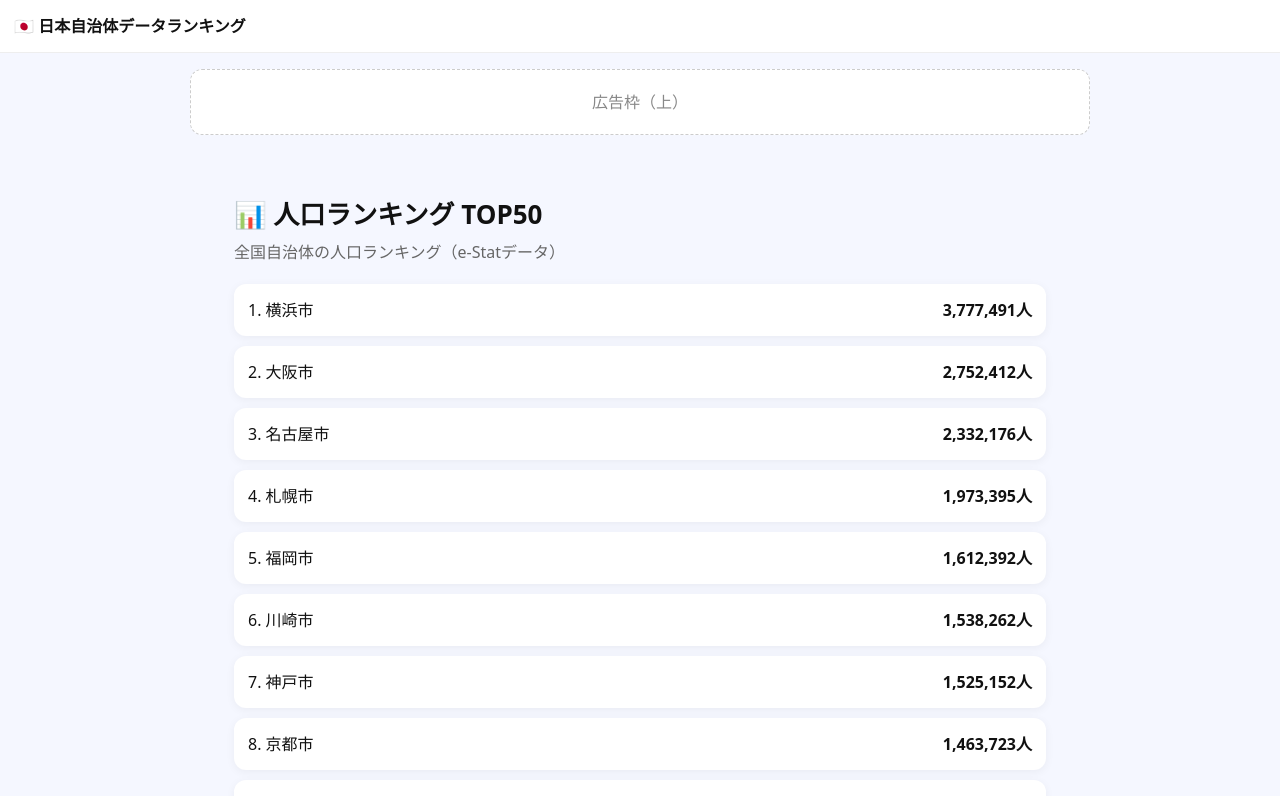
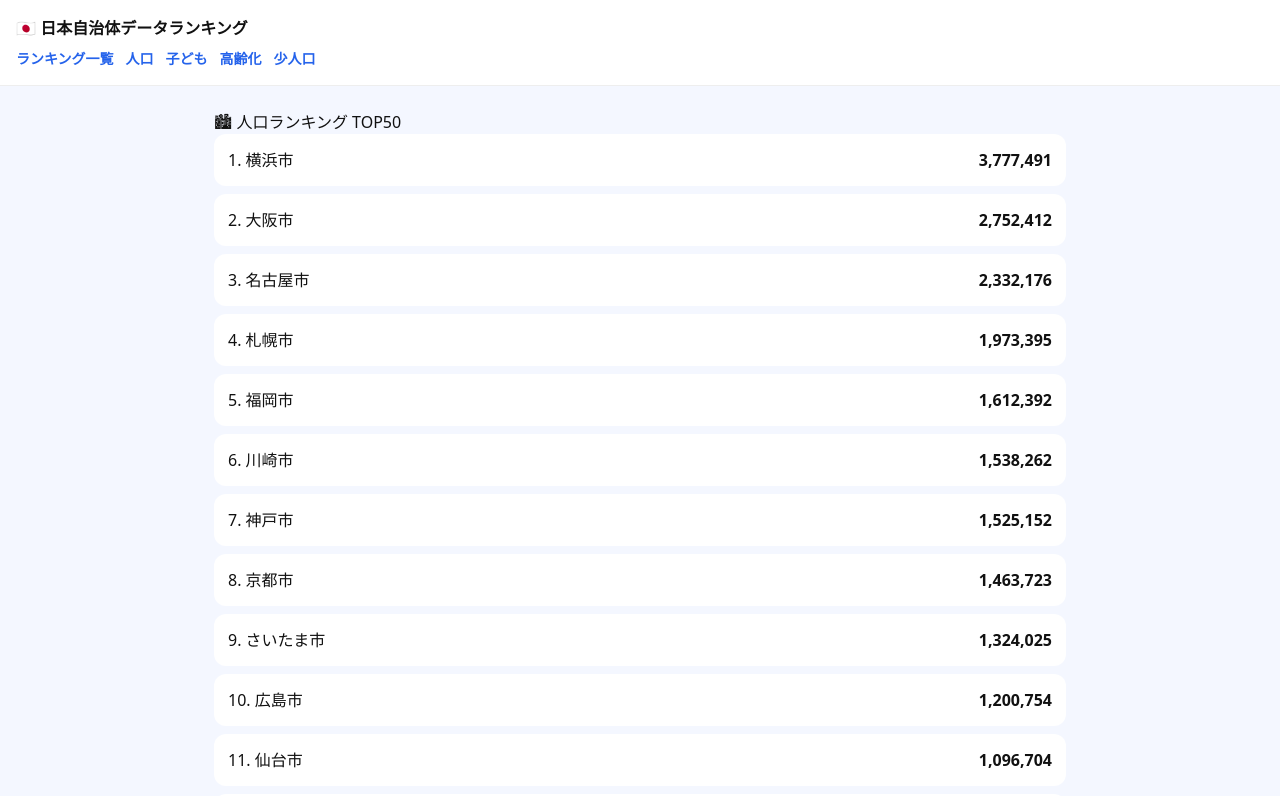
Before and after one commit to OW-beep/japan-data-site, a Next.js app: page /ranking/population in a window 1280 px wide. Shown: the top 796 px of the page. Built offline with nearby package versions, Linux system fonts and the light colour scheme.

Commit message:
fix build

```diff
--- a/app/layout.tsx
+++ b/app/layout.tsx
@@ -1,6 +1,5 @@
+import Link from "next/link";
 import "./globals.css";
-import Script from "next/script";
-import React from "react";
 
 export default function RootLayout({
   children,
@@ -9,61 +8,56 @@ export default function RootLayout({
 }) {
   return (
     <html lang="ja">
-      <head>
-        <Script
-          async
-          strategy="afterInteractive"
-          src="https://pagead2.googlesyndication.com/pagead/js/adsbygoogle.js?client=ca-pub-4630812027939211"
-          crossOrigin="anonymous"
-        />
-      </head>
+      <body
+        style={{
+          margin: 0,
+          fontFamily: "system-ui",
+          background: "#f4f7ff",
+          color: "#111",
+        }}
+      >
+        <header
+          style={{
+            padding: 16,
+            background: "white",
+            borderBottom: "1px solid #eee",
+            position: "sticky",
+            top: 0,
+            zIndex: 10,
+          }}
+        >
+          <div style={{ fontWeight: 900 }}>
+            🇯🇵 日本自治体データランキング
+          </div>
 
-      <body style={body}>
-        <header style={header}>
-          🇯🇵 日本自治体データランキング
+          <nav style={{ marginTop: 8, fontSize: 14 }}>
+            <Link href="/ranking" style={link}>
+              ランキング一覧
+            </Link>
+            <Link href="/ranking/population" style={link}>
+              人口
+            </Link>
+            <Link href="/ranking/child" style={link}>
+              子ども
+            </Link>
+            <Link href="/ranking/aging" style={link}>
+              高齢化
+            </Link>
+            <Link href="/ranking/decline" style={link}>
+              少人口
+            </Link>
+          </nav>
         </header>
 
-        <div style={adBox}>広告枠（上）</div>
-
-        <main style={main}>{children}</main>
-
-        <div style={adBox}>広告枠（中）</div>
-        <div style={adBox}>広告枠（下）</div>
+        <div>{children}</div>
       </body>
     </html>
   );
 }
 
-const body: React.CSSProperties = {
-  margin: 0,
-  fontFamily: "system-ui",
-  background: "#f5f7ff",
-  color: "#111",
+const link: React.CSSProperties = {
+  marginRight: 12,
+  textDecoration: "none",
+  color: "#2563eb",
+  fontWeight: 600,
 };
-
-const header: React.CSSProperties = {
-  padding: 14,
-  background: "white",
-  borderBottom: "1px solid #eee",
-  fontWeight: 800,
-  position: "sticky",
-  top: 0,
-  zIndex: 10,
-};
-
-const main: React.CSSProperties = {
-  maxWidth: 900,
-  margin: "0 auto",
-  padding: 20,
-};
-
-const adBox: React.CSSProperties = {
-  maxWidth: 900,
-  margin: "16px auto",
-  padding: 20,
-  background: "white",
-  borderRadius: 12,
-  border: "1px dashed #ccc",
-  textAlign: "center",
-  color: "#888",
-};
--- a/app/ranking/aging/page.tsx
+++ b/app/ranking/aging/page.tsx
@@ -5,19 +5,19 @@ export default function Page() {
     .filter((c) => c.name !== "特別区部")
     .map((c) => ({
       ...c,
-      agingRate: Math.random() * 40 + 20, // 仮（20〜60%）
+      agingRate: Math.random() * 40 + 20,
     }))
     .sort((a, b) => (b.agingRate ?? 0) - (a.agingRate ?? 0))
     .slice(0, 50);
 
   return (
     <main style={wrap}>
-      <h1 style={title}>🧓 高齢化率ランキング（推定）</h1>
+      <h1>🧓 高齢化率ランキング（推定）</h1>
 
       {ranking.map((c, i) => (
         <div key={c.code} style={card}>
           <span>
-            #{i + 1} {c.name}
+            {i + 1}. {c.name}
           </span>
           <b>{c.agingRate?.toFixed(1)}%</b>
         </div>
@@ -29,20 +29,14 @@ export default function Page() {
 const wrap: React.CSSProperties = {
   maxWidth: 900,
   margin: "0 auto",
-  padding: 20,
-};
-
-const title: React.CSSProperties = {
-  fontSize: 22,
-  fontWeight: 900,
-  marginBottom: 20,
+  padding: 24,
 };
 
 const card: React.CSSProperties = {
   display: "flex",
   justifyContent: "space-between",
   padding: 14,
-  marginBottom: 10,
+  marginBottom: 8,
   background: "white",
   borderRadius: 12,
 };
--- a/app/ranking/child/page.tsx
+++ b/app/ranking/child/page.tsx
@@ -5,21 +5,21 @@ export default function Page() {
     .filter((c) => c.name !== "特別区部")
     .map((c) => ({
       ...c,
-      childScore: (c.population ?? 0) * 0.00012, // 仮指標（後で差し替え可能）
+      childRate: (c.population ?? 0) * 0.00012,
     }))
-    .sort((a, b) => (b.childScore ?? 0) - (a.childScore ?? 0))
+    .sort((a, b) => (b.childRate ?? 0) - (a.childRate ?? 0))
     .slice(0, 50);
 
   return (
     <main style={wrap}>
-      <h1 style={title}>👶 子どもが多い自治体ランキング（推定）</h1>
+      <h1>👶 子どもが多い自治体（推定）</h1>
 
       {ranking.map((c, i) => (
         <div key={c.code} style={card}>
           <span>
-            #{i + 1} {c.name}
+            {i + 1}. {c.name}
           </span>
-          <b>{Math.round(c.childScore ?? 0)}</b>
+          <b>{Math.round(c.childRate ?? 0)}</b>
         </div>
       ))}
     </main>
@@ -29,20 +29,14 @@ export default function Page() {
 const wrap: React.CSSProperties = {
   maxWidth: 900,
   margin: "0 auto",
-  padding: 20,
-};
-
-const title: React.CSSProperties = {
-  fontSize: 22,
-  fontWeight: 900,
-  marginBottom: 20,
+  padding: 24,
 };
 
 const card: React.CSSProperties = {
   display: "flex",
   justifyContent: "space-between",
   padding: 14,
-  marginBottom: 10,
+  marginBottom: 8,
   background: "white",
   borderRadius: 12,
 };
--- a/app/ranking/decline/page.tsx
+++ b/app/ranking/decline/page.tsx
@@ -3,19 +3,19 @@ import cities from "@/data/cities.json";
 export default function Page() {
   const ranking = [...cities]
     .filter((c) => c.name !== "特別区部")
-    .sort((a, b) => (a.population ?? 0) - (b.population ?? 0)) // 小さい順＝疑似減少
+    .sort((a, b) => (a.population ?? 0) - (b.population ?? 0))
     .slice(0, 50);
 
   return (
     <main style={wrap}>
-      <h1 style={title}>📉 人口が少ない自治体ランキング TOP50</h1>
+      <h1>📉 少人口ランキング TOP50</h1>
 
       {ranking.map((c, i) => (
         <div key={c.code} style={card}>
           <span>
-            #{i + 1} {c.name}
+            {i + 1}. {c.name}
           </span>
-          <b>{c.population?.toLocaleString()}人</b>
+          <b>{c.population?.toLocaleString()}</b>
         </div>
       ))}
     </main>
@@ -25,21 +25,14 @@ export default function Page() {
 const wrap: React.CSSProperties = {
   maxWidth: 900,
   margin: "0 auto",
-  padding: 20,
-};
-
-const title: React.CSSProperties = {
-  fontSize: 22,
-  fontWeight: 900,
-  marginBottom: 20,
+  padding: 24,
 };
 
 const card: React.CSSProperties = {
   display: "flex",
   justifyContent: "space-between",
   padding: 14,
-  marginBottom: 10,
+  marginBottom: 8,
   background: "white",
   borderRadius: 12,
-  boxShadow: "0 2px 8px rgba(0,0,0,0.04)",
 };
--- a/app/ranking/page.tsx
+++ b/app/ranking/page.tsx
@@ -1,82 +1,55 @@
-import cities from "@/data/cities.json";
+import Link from "next/link";
 
 export default function Page() {
-  const ranking = [...cities]
-    .filter((c) => c.name !== "特別区部")
-    .sort((a, b) => (b.population ?? 0) - (a.population ?? 0))
-    .slice(0, 50);
+  return (
+    <main style={wrap}>
+      <h1 style={title}>📊 ランキング一覧</h1>
 
-  return (
-    <main>
-      <h1 style={title}>🏆 人口ランキング TOP50</h1>
+      <div style={grid}>
+        <Link href="/ranking/population" style={card}>
+          🏙 人口ランキング
+        </Link>
 
-      <div style={wrap}>
-        {ranking.map((c, i) => (
-          <div key={c.code} style={card}>
-            <div style={left}>
-              <div style={rank}>#{i + 1}</div>
-              <div style={name}>{c.name}</div>
-            </div>
+        <Link href="/ranking/child" style={card}>
+          👶 子どもが多い自治体
+        </Link>
 
-            <div style={pop}>
-              {c.population?.toLocaleString()}
-              <span style={unit}>人</span>
-            </div>
-          </div>
-        ))}
+        <Link href="/ranking/aging" style={card}>
+          🧓 高齢化率ランキング
+        </Link>
+
+        <Link href="/ranking/decline" style={card}>
+          📉 少人口ランキング
+        </Link>
       </div>
     </main>
   );
 }
 
-const title: React.CSSProperties = {
-  fontSize: 22,
-  fontWeight: 900,
-  marginBottom: 18,
+const wrap: React.CSSProperties = {
+  maxWidth: 900,
+  margin: "0 auto",
+  padding: 24,
 };
 
-const wrap: React.CSSProperties = {
-  display: "flex",
-  flexDirection: "column",
-  gap: 10,
+const title: React.CSSProperties = {
+  fontSize: 24,
+  fontWeight: 900,
+  marginBottom: 20,
+};
+
+const grid: React.CSSProperties = {
+  display: "grid",
+  gridTemplateColumns: "repeat(auto-fit, minmax(200px, 1fr))",
+  gap: 12,
 };
 
 const card: React.CSSProperties = {
-  display: "flex",
-  justifyContent: "space-between",
-  alignItems: "center",
-  padding: "14px 16px",
+  padding: 18,
+  background: "white",
   borderRadius: 14,
-  background: "white",
-  boxShadow: "0 2px 8px rgba(0,0,0,0.04)",
-  transition: "0.2s",
+  textDecoration: "none",
+  color: "#111",
+  fontWeight: 700,
+  boxShadow: "0 2px 8px rgba(0,0,0,0.05)",
 };
-
-const left: React.CSSProperties = {
-  display: "flex",
-  alignItems: "center",
-  gap: 12,
-};
-
-const rank: React.CSSProperties = {
-  fontWeight: 900,
-  fontSize: 16,
-  color: "#4f46e5",
-  width: 40,
-};
-
-const name: React.CSSProperties = {
-  fontWeight: 700,
-};
-
-const pop: React.CSSProperties = {
-  fontWeight: 900,
-  fontSize: 18,
-  color: "#111",
-};
-
-const unit: React.CSSProperties = {
-  fontSize: 12,
-  marginLeft: 4,
-  color: "#666",
-};
--- a/app/ranking/population/page.tsx
+++ b/app/ranking/population/page.tsx
@@ -1,72 +1,38 @@
 import cities from "@/data/cities.json";
-import Link from "next/link";
 
 export default function Page() {
   const ranking = [...cities]
-    .filter(
-      (c) =>
-        c.code !== "13100" && // 特別区部除外
-        c.population > 0
-    )
-    .sort(
-      (a, b) =>
-        (b.population ?? 0) -
-        (a.population ?? 0)
-    )
-    .slice(0, 50); // ←ここ重要
+    .filter((c) => c.name !== "特別区部")
+    .sort((a, b) => (b.population ?? 0) - (a.population ?? 0))
+    .slice(0, 50);
 
   return (
-    <main style={page}>
-      <h1 style={h1}>📊 人口ランキング TOP50</h1>
+    <main style={wrap}>
+      <h1>🏙 人口ランキング TOP50</h1>
 
-      <p style={sub}>
-        全国自治体の人口ランキング（e-Statデータ）
-      </p>
-
-      <div style={{ marginTop: 20 }}>
-        {ranking.map((c, i) => (
-          <Link
-            key={c.code}
-            href={`/city/${c.code}`}
-            style={card}
-          >
-            <span>
-              {i + 1}. {c.name}
-            </span>
-            <span style={{ fontWeight: 700 }}>
-              {c.population?.toLocaleString()}人
-            </span>
-          </Link>
-        ))}
-      </div>
+      {ranking.map((c, i) => (
+        <div key={c.code} style={card}>
+          <span>
+            {i + 1}. {c.name}
+          </span>
+          <b>{c.population?.toLocaleString()}</b>
+        </div>
+      ))}
     </main>
   );
 }
 
-const page = {
+const wrap: React.CSSProperties = {
   maxWidth: 900,
   margin: "0 auto",
   padding: 24,
 };
 
-const h1 = {
-  fontSize: 26,
-  fontWeight: 800,
-};
-
-const sub = {
-  color: "#666",
-  marginTop: 6,
-};
-
-const card = {
+const card: React.CSSProperties = {
   display: "flex",
   justifyContent: "space-between",
   padding: 14,
-  marginTop: 10,
+  marginBottom: 8,
   background: "white",
   borderRadius: 12,
-  textDecoration: "none",
-  color: "#111",
-  boxShadow: "0 2px 10px rgba(0,0,0,0.05)",
 };
```
Also changed, not shown: scripts/buildCities.ts (+49 -39 lines).
